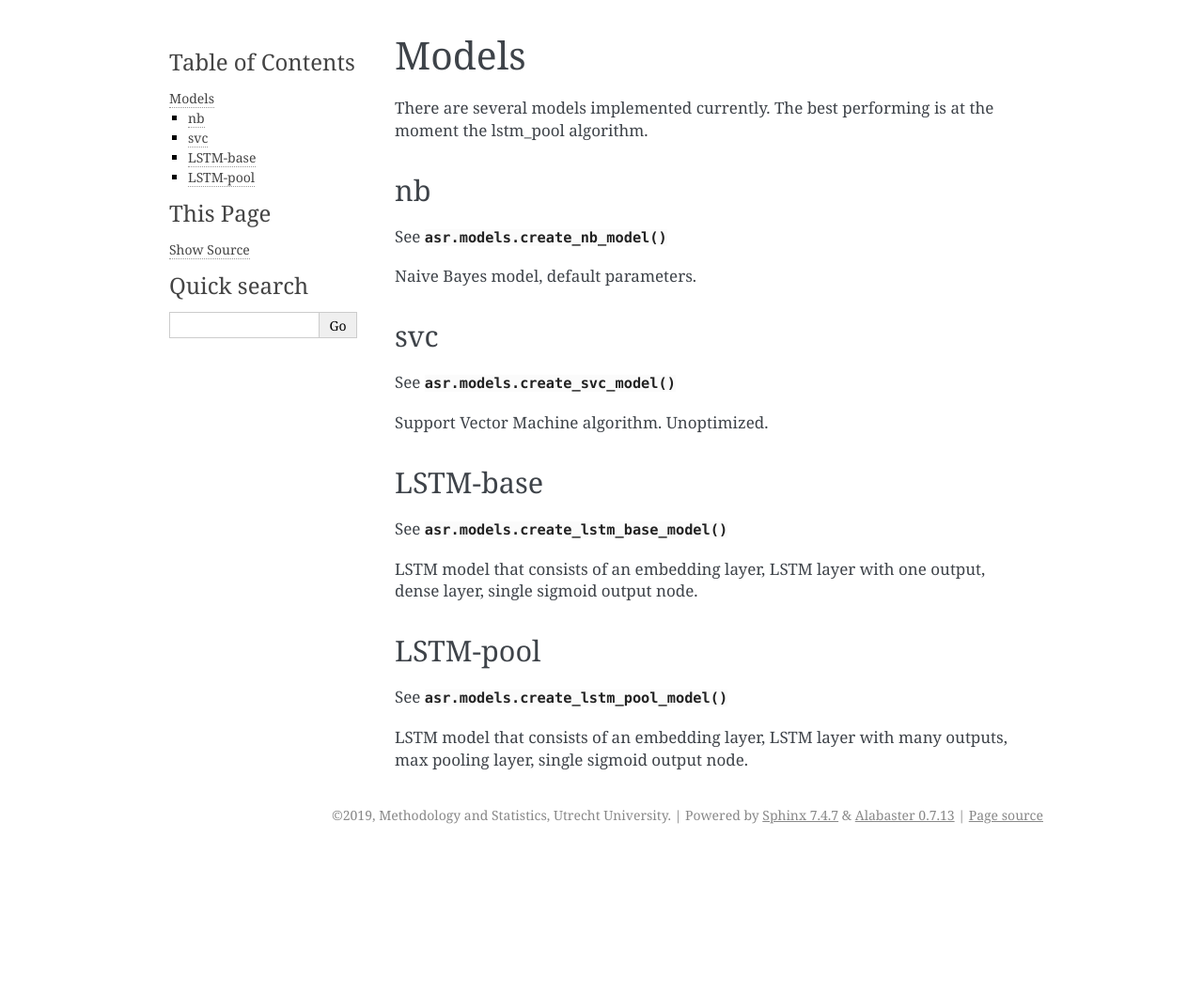
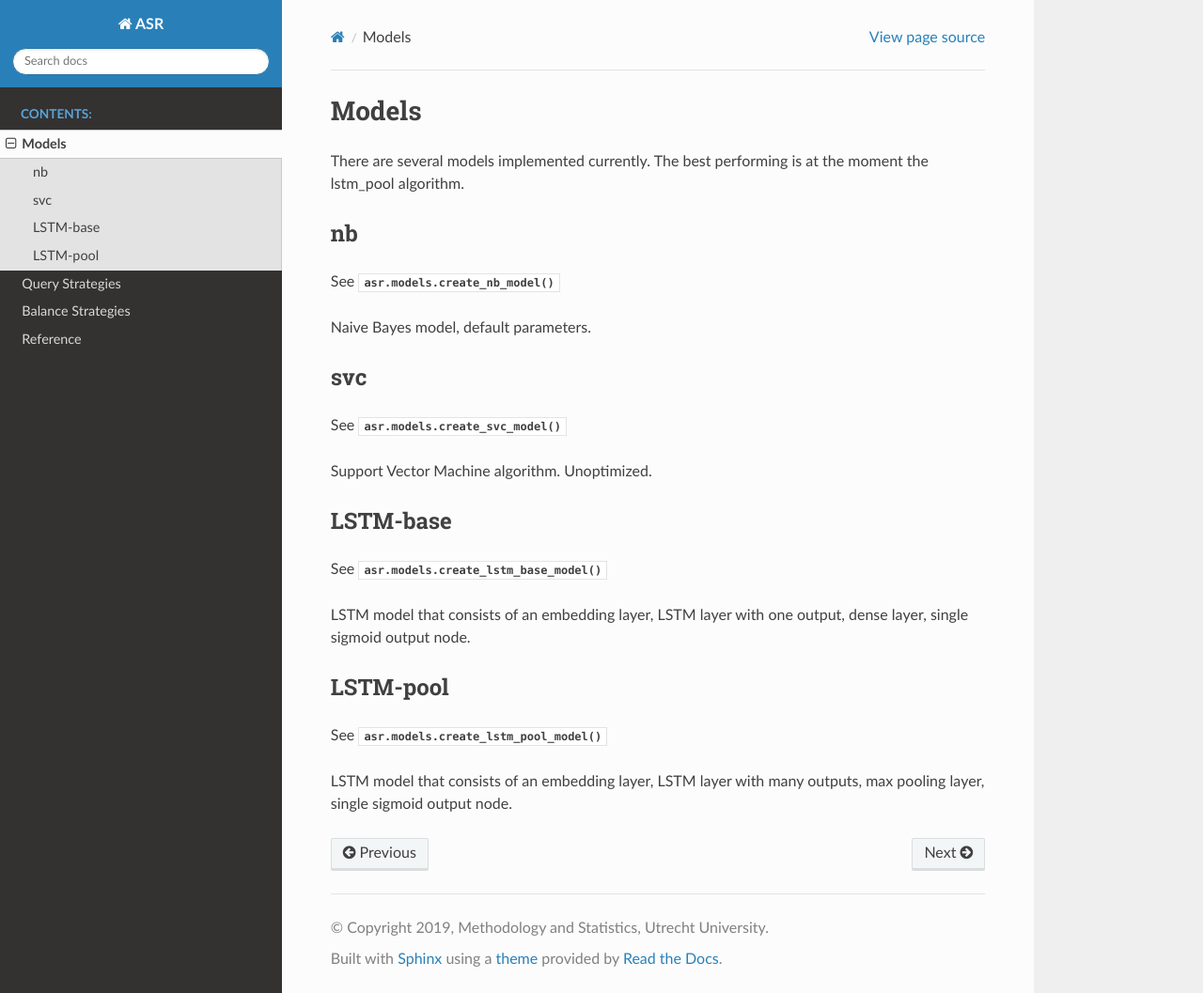
Before and after one commit to asreview/asreview, a Sphinx documentation site: the page built from docs/source/models.rst, in a window 1280 px wide and 1057 px high. Shown: the whole window at 94% size. Built offline with Sphinx 7.4.7 and the Read the Docs theme 2.0.0, drawn with Linux system fonts in a browser that asks for light colours; some of the changed lines change nothing that is shown.

Commit message:
Mock modules in sphinx (#57)

```diff
--- /dev/null
+++ b/docs/requirements.txt
@@ -0,0 +1 @@
+sphinx_rtd_theme
--- a/docs/source/conf.py
+++ b/docs/source/conf.py
@@ -16,6 +16,29 @@
 import sys
 sys.path.insert(0, os.path.abspath(os.path.join('..', '..')))
 sys.path.insert(0, os.path.abspath('..'))
+
+
+# -- Mock
+autodoc_mock_imports = [
+    "numpy",
+    "modAL",
+    "modAL.models",
+    "modAL.utils.data",
+    "modAL.utils.selection",
+    "RISparser",
+    "pandas",
+    "tensorflow",
+    "tensorflow.keras",
+    "tensorflow.keras.wrappers.scikit_learn",
+    "tensorflow.keras.models",
+    "tensorflow.keras.models.layers",
+    "tensorflow.keras.optimizers",
+    "tensorflow.keras.constraints",
+    "sklearn.naive_bayes",
+    "sklearn.svm",
+    "sklearn.base",
+    "sklearn.exceptions"
+]
 
 
 # -- Project information -----------------------------------------------------
@@ -79,7 +102,7 @@
 # The theme to use for HTML and HTML Help pages.  See the documentation for
 # a list of builtin themes.
 #
-html_theme = 'alabaster'
+html_theme = "sphinx_rtd_theme"
 
 # Theme options are theme-specific and customize the look and feel of a theme
 # further.  For a list of options available for each theme, see the
@@ -185,7 +208,6 @@
 # Example configuration for intersphinx: refer to the Python standard library.
 intersphinx_mapping = {'https://docs.python.org/': None}
 
-
 # -- Napoleon options --------------------------------------------------------
 
 napoleon_google_docstring = False
```
